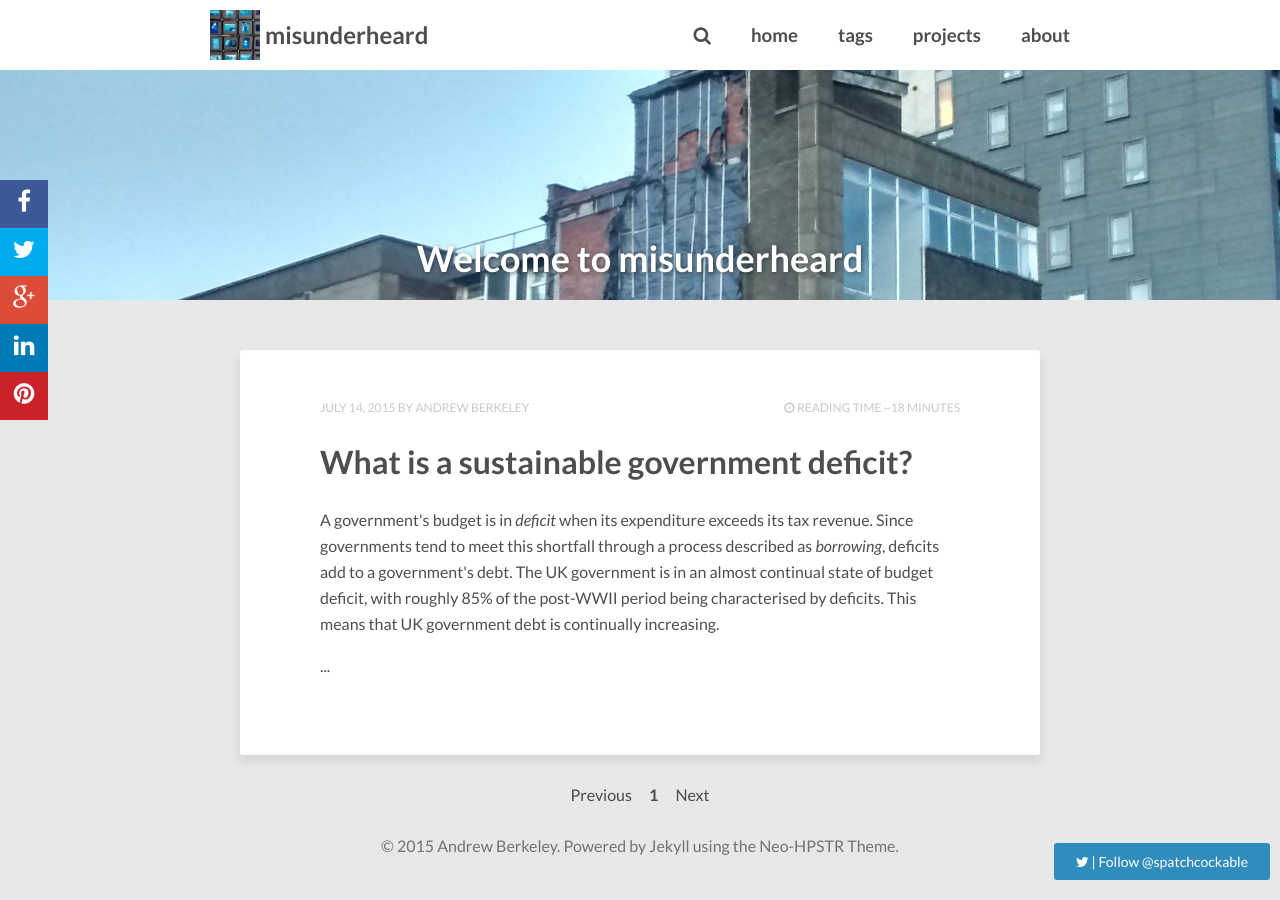
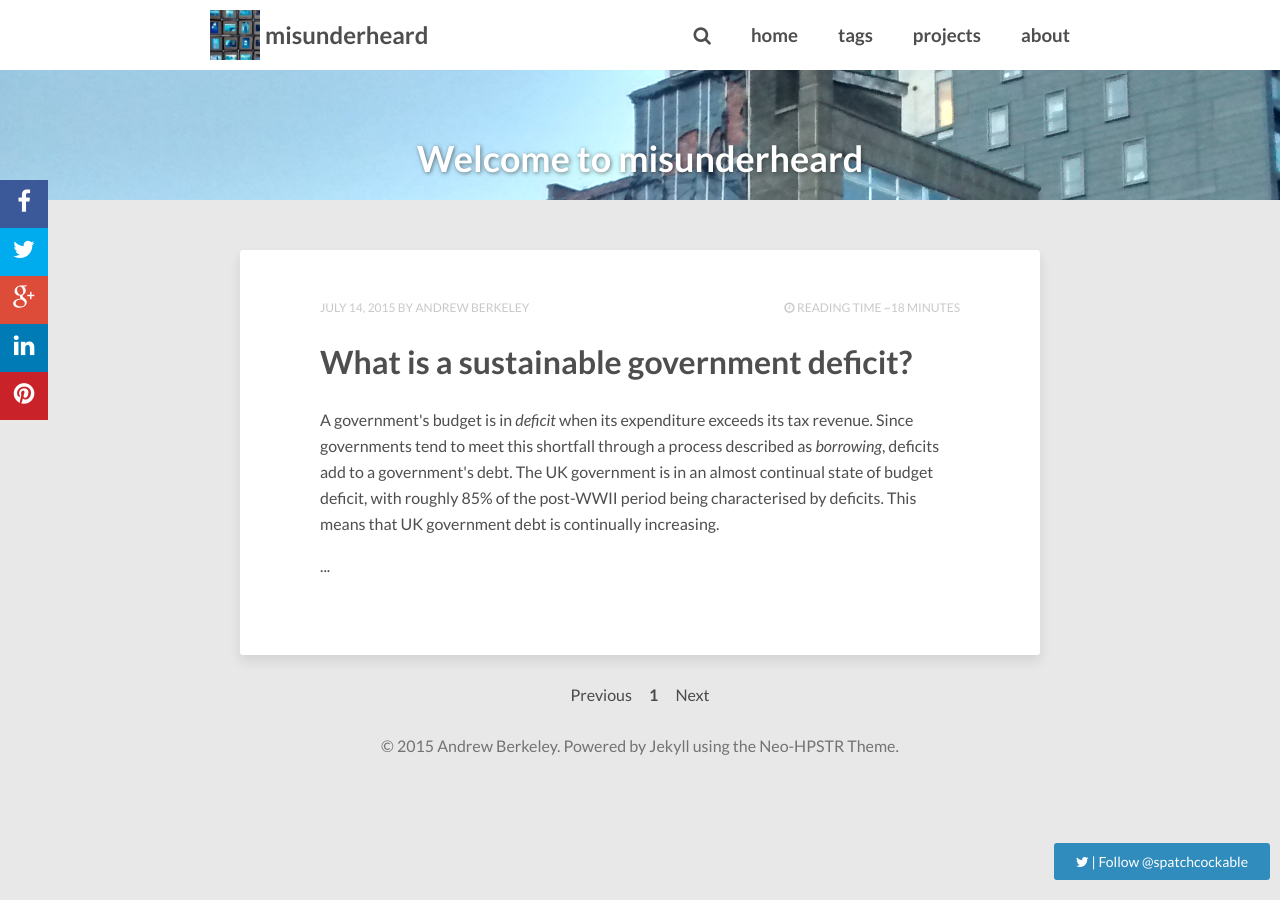
Before and after one commit to spatchcock/spatchcock.github.io, a Jekyll site: the page built from index.html, in a window 1280 px wide. Built offline with Jekyll 4.4.1, drawn with Linux system fonts in a browser that asks for light colours; nearby versions of some CDN libraries; the list of posts is cut into pages by our own code; comment, search, counter and statistics services are not loaded.

Commit message:
edit sass

```diff
--- a/_sass/_page.scss
+++ b/_sass/_page.scss
@@ -460,7 +460,7 @@ ul.social-buttons li a:active {
 	position: relative;
 	width: 100%;
 	height: 100%;
-	min-height: 300px;
+	min-height: 200px;
 	overflow: hidden;
 	background-color: $header-color;
 }
```
